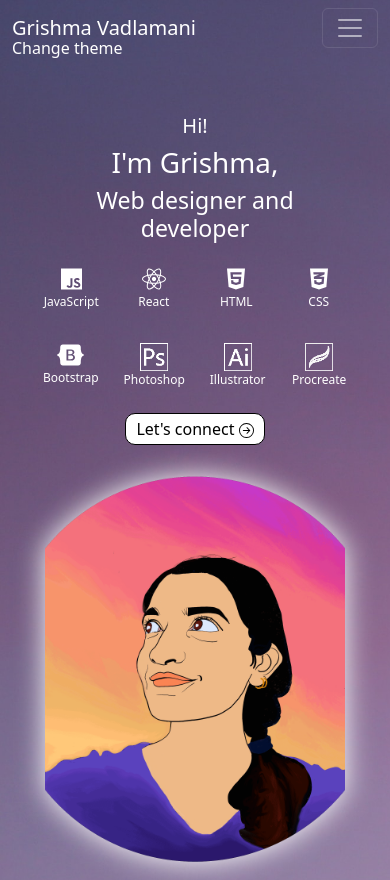
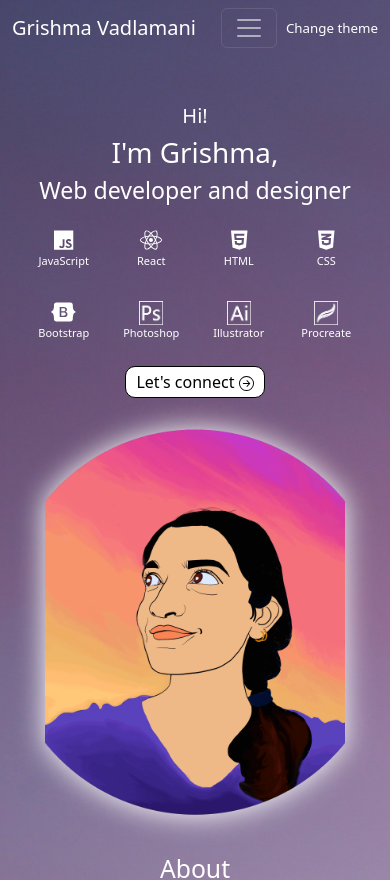
Before and after one commit to grishmav87/gv-webdevportfolio, a React (Create React App) app: page / in a window 390 px wide. Shown: the top 880 px of the page. Built offline with nearby package versions, Linux system fonts and the light colour scheme; the HTML template or start-up script is replaced by a standard one.

Commit message:
Updated responsiveness of Navbar and banner components for mobile screens, and edited index.html title

```diff
--- a/public/index.html
+++ b/public/index.html
@@ -24,7 +24,7 @@
       work correctly both with client-side routing and a non-root public URL.
       Learn how to configure a non-root public URL by running `npm run build`.
     -->
-    <title>React App</title>
+    <title>Grishma Vadlamani - Web developer and designer</title>
   </head>
   <body>
     <noscript>You need to enable JavaScript to run this app.</noscript>
--- a/src/App.css
+++ b/src/App.css
@@ -11,7 +11,9 @@ html {
 a {
   text-decoration: none;
 }
-
+.navbar-link a {
+  font-size: 16px;
+}
 .theme-btn {
   padding: 0px;
   line-height: 0;
@@ -124,3 +126,30 @@ a:hover {
   padding: 0;
   margin: 0;
 }
+@media (max-width: 576px) {
+  section {
+    margin: 0px;
+  }
+
+  .theme-btn,
+  .navbar-link {
+    font-size: smaller;
+  }
+  .design-icon {
+    width: 24px;
+  }
+  .skills-icons {
+    font-size: 11px;
+  }
+}
+@media (max-width: 320px) {
+  section {
+    margin: 0px;
+  }
+  .design-icon {
+    width: 18px;
+  }
+  .skills-icons {
+    font-size: 8px;
+  }
+}
--- a/src/components/Banner.js
+++ b/src/components/Banner.js
@@ -22,7 +22,7 @@ export default function Banner() {
           <Col xs={12} md={6} xl={7}>
             <h5>Hi!</h5>
             <h1>I'm Grishma,</h1>
-            <h3>Web designer and developer</h3>
+            <h3>Web developer and designer</h3>
             <Row className="pt-3 pb-3">
               <Col>
                 <div className="skills-icons">
--- a/src/components/NavBar.js
+++ b/src/components/NavBar.js
@@ -44,7 +44,7 @@ export default function NavBar() {
           aria-controls="basic-navbar-nav"
         />
         <Navbar.Collapse id="basic-navbar-nav">
-          <Nav className="me-auto navbar-dark">
+          <Nav className="me-auto navbar-dark mt-3 mb-3">
             <Nav.Link
               href="#home"
               className={
@@ -83,10 +83,9 @@ export default function NavBar() {
             </Nav.Link>
           </Nav>
         </Navbar.Collapse>
-        <div className={theme}>
-          <div className="theme-btn" onClick={toggleTheme}>
-            Change theme
-          </div>
+
+        <div className="theme-btn" onClick={toggleTheme}>
+          Change theme
         </div>
       </Container>
     </Navbar>
```
